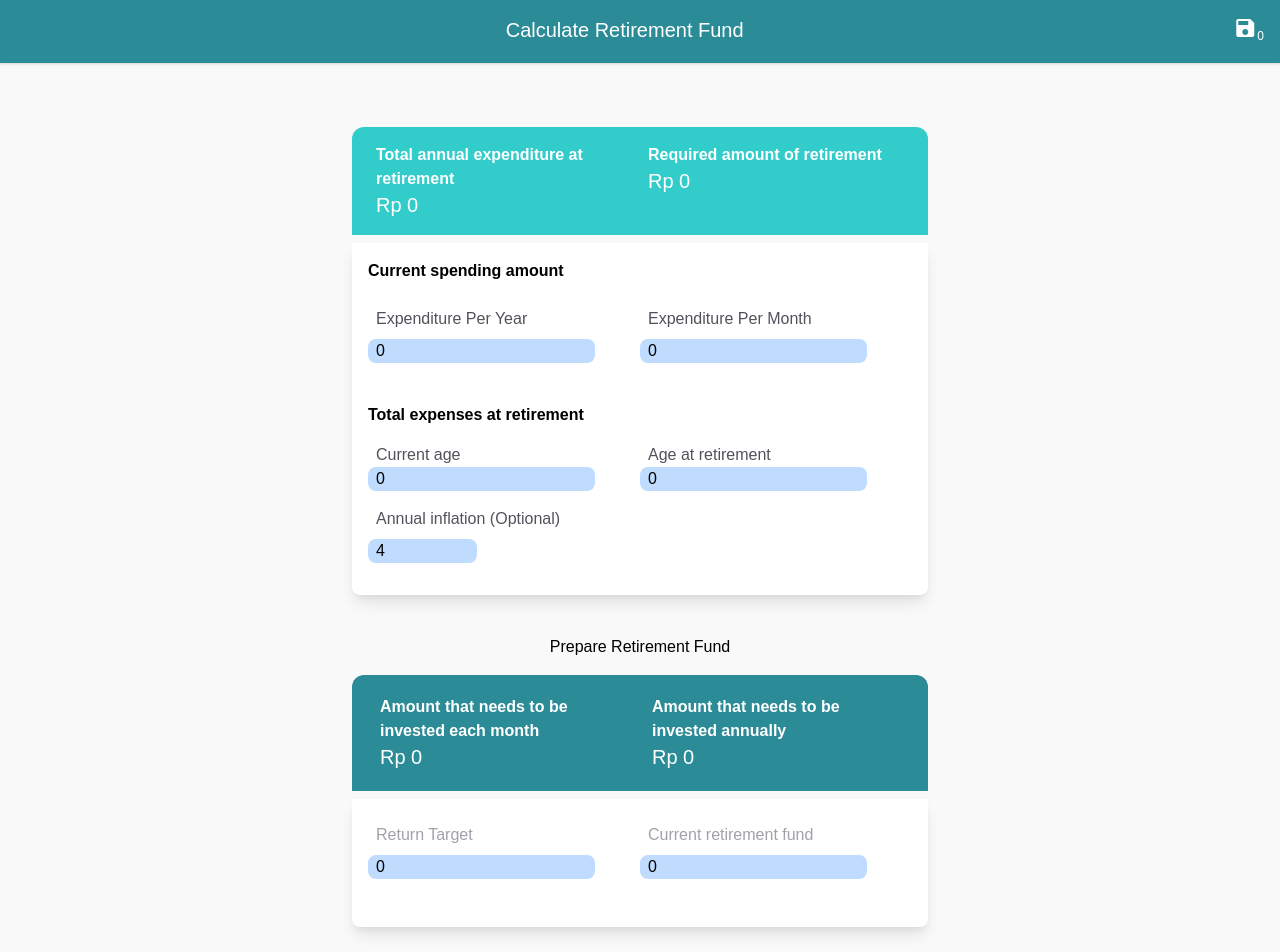
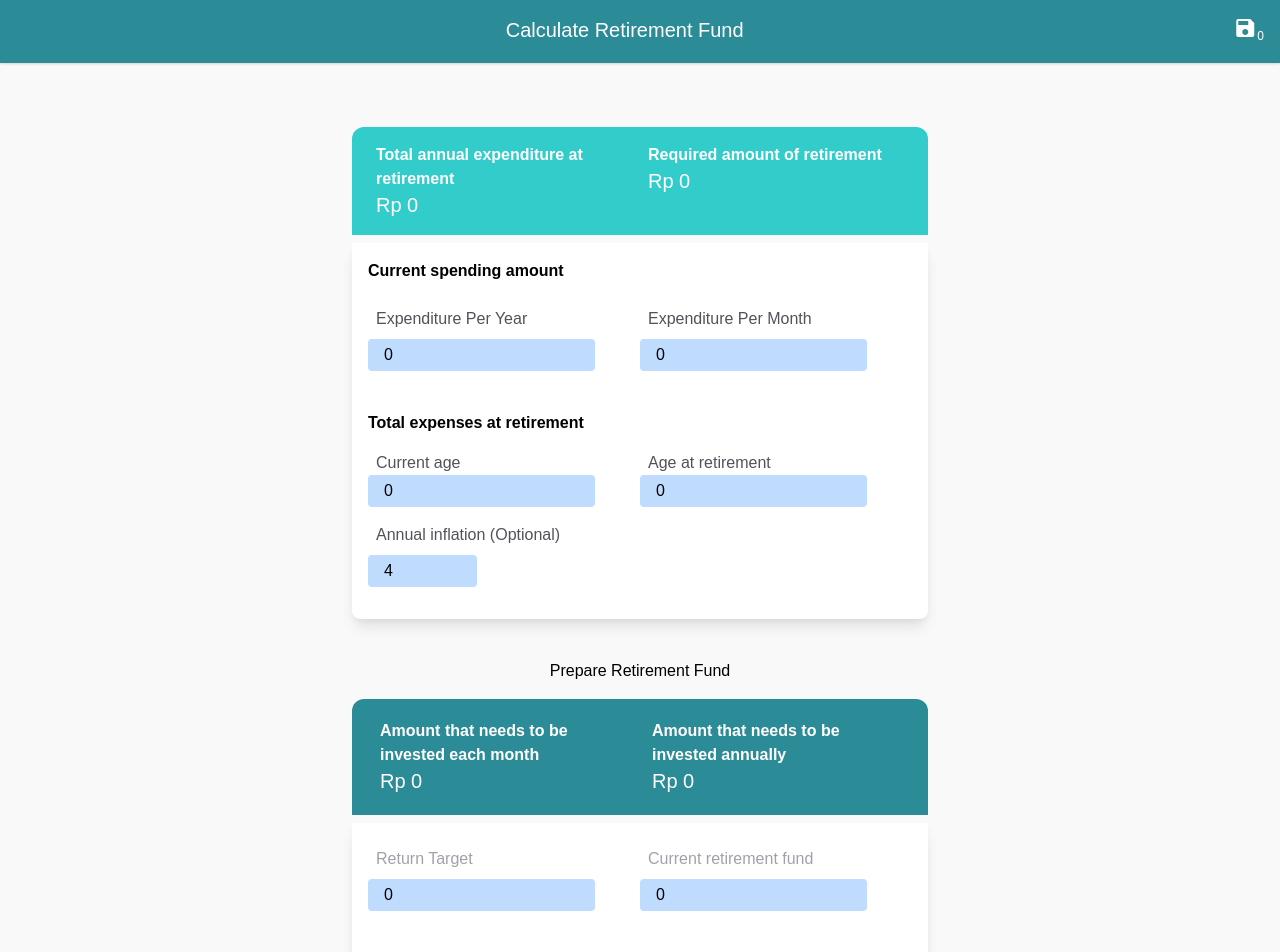
Before and after one commit to JenabB/redux-retirement-fund, a React (Create React App) app: page /home in a window 1280 px wide. Shown: the top 952 px of the page. Built offline with nearby package versions, Linux system fonts and the light colour scheme.

Commit message:
add theme for input

```diff
--- a/src/components/calculateFund/ExpenditureInput.js
+++ b/src/components/calculateFund/ExpenditureInput.js
@@ -3,6 +3,7 @@ import React from "react";
 //redux
 import { shallowEqual, useDispatch, useSelector } from "react-redux";
 import { getEPY, getEPM } from "../../redux/action";
+import formInput from "../../theme/formInput";
 
 const ExpenditureInput = () => {
   //get value from redux
@@ -29,7 +30,7 @@ const ExpenditureInput = () => {
         <div>
           <h1 className="text-gray-600 m-2">Expenditure Per Year</h1>
           <input
-            className="bg-blue-200 pl-2 rounded-lg w-5/6"
+            className={formInput}
             name="expenditurePerYear"
             value={expenditurePerYear}
             onChange={handleEpyChange}
@@ -38,7 +39,7 @@ const ExpenditureInput = () => {
         <div>
           <h1 className="text-gray-600 m-2">Expenditure Per Month</h1>
           <input
-            className="bg-blue-200 pl-2 rounded-lg w-5/6"
+            className={formInput}
             name="expenditurePerMonth"
             value={expenditurePerMonth}
             onChange={handleEpmChange}
--- a/src/components/calculateFund/ExpenseRetirement.js
+++ b/src/components/calculateFund/ExpenseRetirement.js
@@ -3,6 +3,7 @@ import React from "react";
 //redux
 import { shallowEqual, useDispatch, useSelector } from "react-redux";
 import { getCA, getAAR, getAI } from "../../redux/action";
+import formInput from "../../theme/formInput";
 
 const ExpenseRetirement = () => {
   //get value from redux
@@ -33,7 +34,7 @@ const ExpenseRetirement = () => {
           <div>
             <label className="text-gray-600 m-2">Current age</label>
             <input
-              className="bg-blue-200 pl-2 rounded-lg w-5/6"
+              className={formInput}
               type="number"
               name="current"
               value={currentAge}
@@ -43,7 +44,7 @@ const ExpenseRetirement = () => {
           <div>
             <label className="text-gray-600 m-2">Age at retirement</label>
             <input
-              className="bg-blue-200 pl-2 rounded-lg w-5/6"
+              className={formInput}
               type="number"
               name="retirement"
               value={ageAtRetirement}
@@ -56,7 +57,7 @@ const ExpenseRetirement = () => {
             </label>
             <br />
             <input
-              className="bg-blue-200 pl-2 mt-2 rounded-lg w-2/5"
+              className="bg-blue-200 px-4 mt-2 py-1 rounded w-2/5"
               type="number"
               value={annualInflation}
               onChange={handleInflationChange}
--- a/src/components/prepareFund/CurrentFundInput.js
+++ b/src/components/prepareFund/CurrentFundInput.js
@@ -3,6 +3,7 @@ import React from "react";
 //redux
 import { useDispatch, useSelector } from "react-redux";
 import { getCRF } from "../../redux/action";
+import formInput from "../../theme/formInput";
 
 const CurrentFundInput = () => {
   const dispatch = useDispatch();
@@ -21,7 +22,7 @@ const CurrentFundInput = () => {
     <div>
       <h1 className="text-gray-400 m-2">Current retirement fund</h1>
       <input
-        className="bg-blue-200 pl-2 rounded-lg w-5/6"
+        className={formInput}
         type="number"
         placeholder="current fund"
         value={currentRetirementFund}
--- a/src/components/prepareFund/ReturnTargetInput.js
+++ b/src/components/prepareFund/ReturnTargetInput.js
@@ -1,6 +1,7 @@
 import React from "react";
 import { useSelector, useDispatch } from "react-redux";
 import { getROP } from "../../redux/action";
+import formInput from "../../theme/formInput";
 
 const ReturnTargetInput = () => {
   const dispatch = useDispatch();
@@ -17,7 +18,7 @@ const ReturnTargetInput = () => {
     <div>
       <h1 className="text-gray-400 m-2">Return Target</h1>
       <input
-        className="bg-blue-200 pl-2 rounded-lg w-5/6"
+        className={formInput}
         type="number"
         placeholder="return target input"
         value={rateOfPeriod}
--- /dev/null
+++ b/src/theme/formInput.js
@@ -0,0 +1,3 @@
+const formInput = "bg-blue-200 px-4 py-1 rounded w-5/6";
+
+export default formInput;
```
